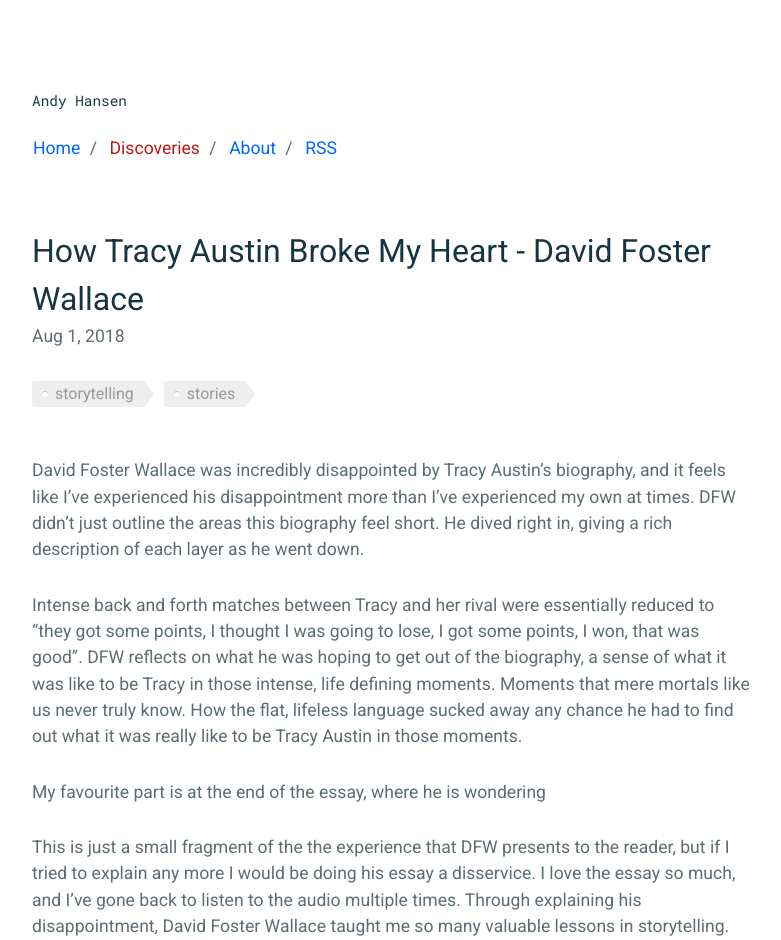
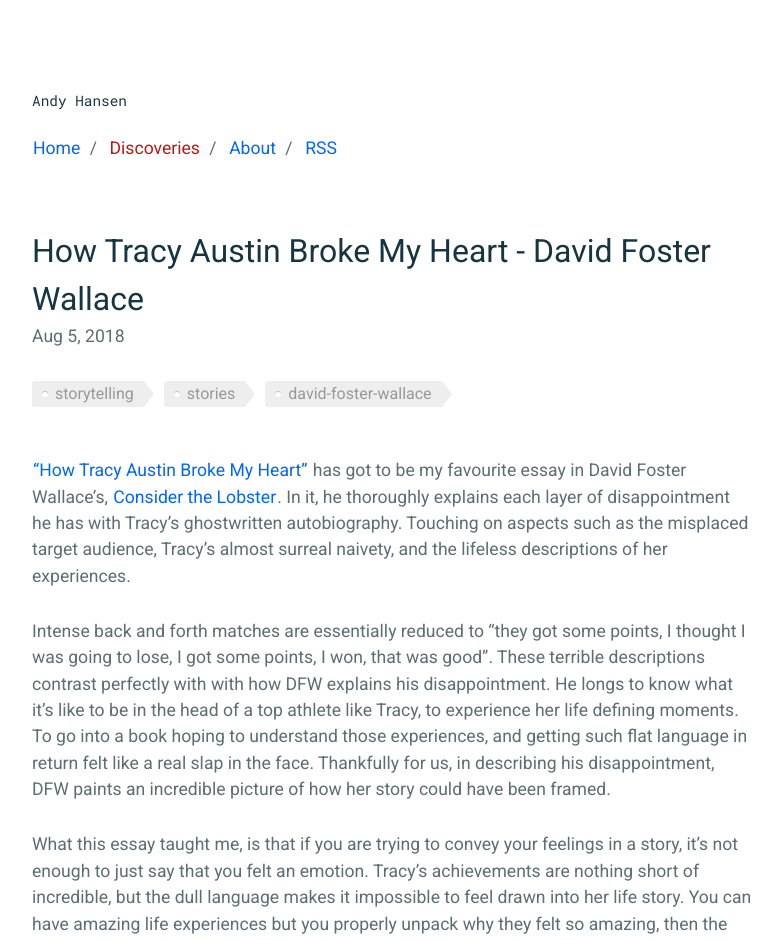
Before and after one commit to andyhansen/blog, a Jekyll site: the page built from _posts/2018-08-03-david-foster-wallce-tracy-austin.md, in a window 1280 px wide and 1400 px high. Shown: the top 940 px of the window, without its empty margins (248-1029 px from the left). Built offline with Jekyll 4.4.1, drawn with Linux system fonts in a browser that asks for light colours; comment, search, counter and statistics services are not loaded; some of the changed text lies outside the part shown.

Commit message:
Finally finished How Tracy Ausin Broke My Heart

```diff
--- a/_posts/2018-08-03-david-foster-wallce-tracy-austin.md
+++ b/_posts/2018-08-03-david-foster-wallce-tracy-austin.md
@@ -2,40 +2,33 @@
 layout: post
 type: discovery
 title: "How Tracy Austin Broke My Heart - David Foster Wallace"
-description: "David Foster Wallace's ability to tell a story"
-date: 2018-08-01
-tags: storytelling stories
+description: "David Foster Wallace's taught me about emotive language"
+date: 2018-08-05
+tags: storytelling stories david-foster-wallace
 comments: true
 link: https://www.scribd.com/doc/134106158/How-Tracy-Austin-Broke-My-Heart-David-Foster-Wallace
 ---
 
-David Foster Wallace was incredibly disappointed by Tracy Austin's biography, and it feels like I've experienced his disappointment more than I've experienced my own at times.
-DFW didn't just outline the areas this biography feel short.
-He dived right in, giving a rich description of each layer as he went down.
+["How Tracy Austin Broke My Heart"](https://www.scribd.com/doc/134106158/How-Tracy-Austin-Broke-My-Heart-David-Foster-Wallace) has got to be my favourite essay in David Foster Wallace's, [Consider the Lobster](https://www.goodreads.com/book/show/6751.Consider_the_Lobster_and_Other_Essays).
+In it, he thoroughly explains each layer of disappointment he has with Tracy's ghostwritten autobiography.
+Touching on aspects such as the misplaced target audience, Tracy's almost surreal naivety, and the lifeless descriptions of her experiences.
 
-Intense back and forth matches between Tracy and her rival were essentially reduced to "they got some points, I thought I was going to lose, I got some points, I won, that was good".
-DFW reflects on what he was hoping to get out of the biography, a sense of what it was like to be Tracy in those intense, life defining moments.
-Moments that mere mortals like us never truly know.
-How the flat, lifeless language sucked away any chance he had to find out what it was really like to be Tracy Austin in those moments.
+Intense back and forth matches are essentially reduced to "they got some points, I thought I was going to lose, I got some points, I won, that was good".
+These terrible descriptions contrast perfectly with with how DFW explains his disappointment.
+He longs to know what it's like to be in the head of a top athlete like Tracy, to experience her life defining moments.
+To go into a book hoping to understand those experiences, and getting such flat language in return felt like a real slap in the face.
+Thankfully for us, in describing his disappointment, DFW paints an incredible picture of how her story could have been framed.
 
-My favourite part is at the end of the essay, where he is wondering
+What this essay taught me, is that if you are trying to convey your feelings in a story, it's not enough to just say that you felt an emotion.
+Tracy's achievements are nothing short of incredible, but the dull language makes it impossible to feel drawn into her life story.
+You can have amazing life experiences but you properly unpack why they felt so amazing, then the story is nearly worthless.
 
-This is just a small fragment of the the experience that DFW presents to the reader, but if I tried to explain any more I would be doing his essay a disservice.
-I love the essay so much, and I've gone back to listen to the audio multiple times.
-Through explaining his disappointment, David Foster Wallace taught me so many valuable lessons in storytelling.
-
-
-We all all know how it feels to be on the receiving end of a poorly told story.
-However, somewhat ironically, it can be difficult to perfectly articulate what makes a story so boring.
-This is where David Foster Wallace comes in with his excellent essay, ["How Tracy Austin Broke My Heart"](https://www.scribd.com/doc/134106158/How-Tracy-Austin-Broke-My-Heart-David-Foster-Wallace), which is about the biography of his favourite childhood tennis player.
-In the essay, we are given the full emotional rollercoaster he went on as he read the biography.
-How the flat, lifeless language sucked away any chance he had to find out what it was really like to be Tracy Austin in those moments.
-
-If audiobooks are more your thing, you can listen to David Foster Wallace himself reading it on YouTube below.
+I've only described a tiny fragment of what makes this essay great, and I also appreciate the irony that I've given a fairly flat description as to why I love it so much.
+I highly recommend giving it a read, or if audiobooks are more your thing, you can listen to David Foster Wallace himself reading it on YouTube below.
 
 <div class="youtube-wrapper">
   <iframe src="https://www.youtube-nocookie.com/embed/U7BYK0hZibk" frameborder="0" allow="encrypted-media" allowfullscreen></iframe>
 </div>
 
-David Foster Wallace has an uncanny ability create an interesting narrative out of anything.
-One example is his essay on [the grammar battle between dictionaries (pdf)](https://harpers.org/wp-content/uploads/HarpersMagazine-2001-04-0070913.pdf).
+If you liked my post, or feel like I could have done something better, please let me know in the comments!
+I'm doing my best, but I've still got a long way to go.
```
